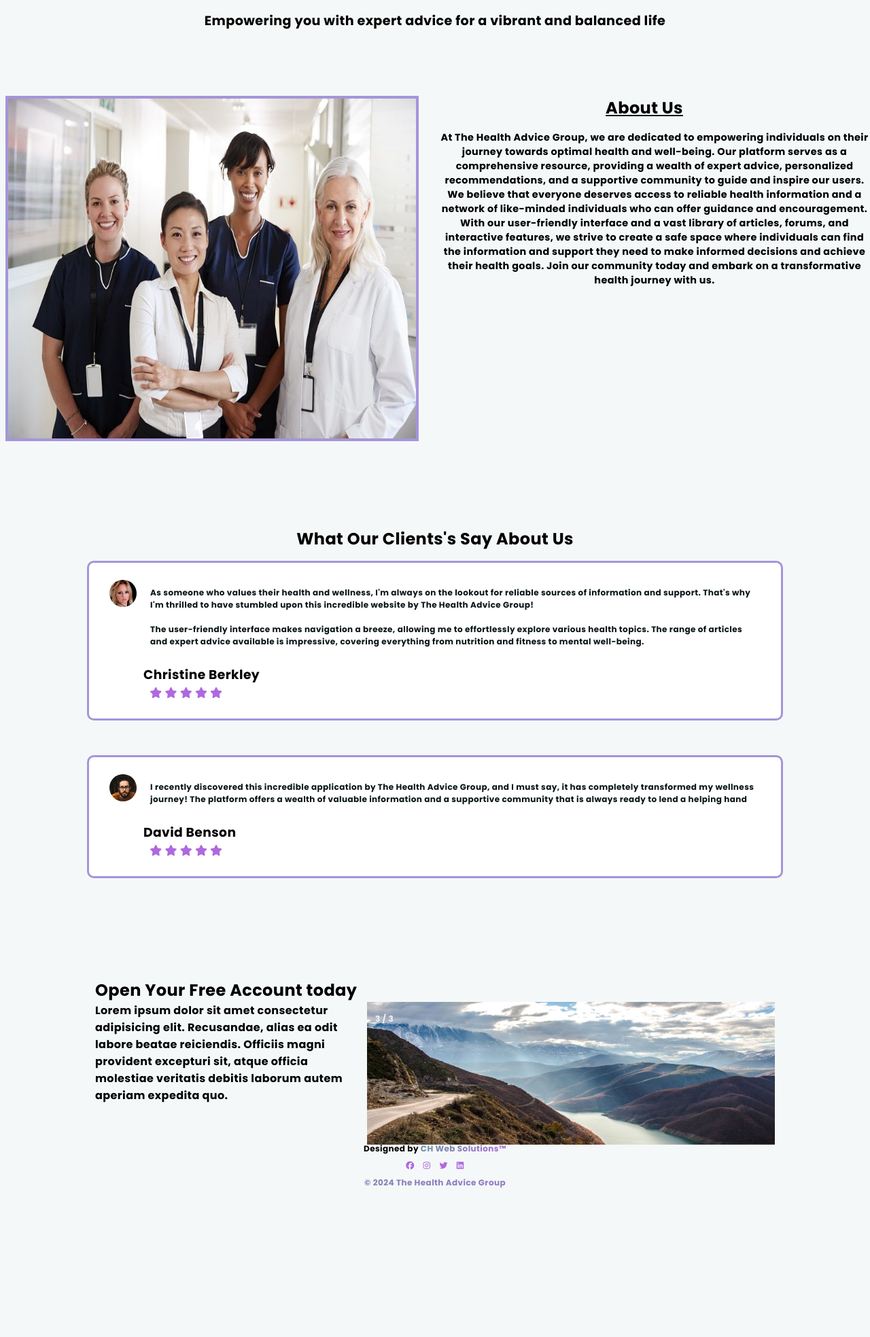
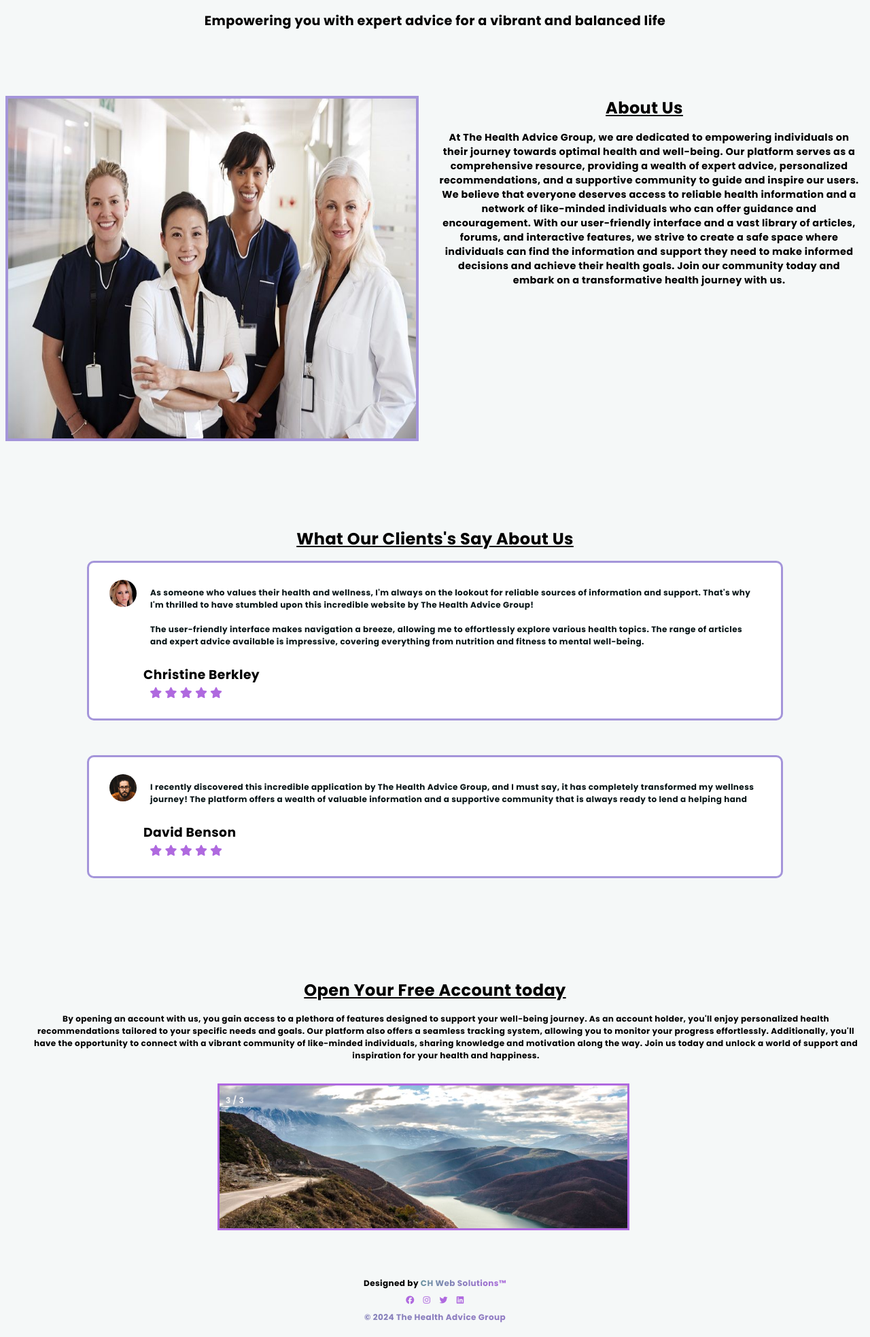
Before and after one commit to CallumhGit/Health-Advice-Group-Task-2, a Flask app: page / in a window 1280 px wide. Shown: the part 179-2146 px from the top of the page at 68% size. Before the commit the page ends 1927 px from the top, so only its background shows below. Run offline with Flask 3, Linux system fonts and the light colour scheme.

Commit message:
fixed account section

```diff
--- a/static/css/indexstyle.css
+++ b/static/css/indexstyle.css
@@ -216,6 +216,7 @@ header .fa {
   text-align: center;
   justify-content: center;
   font-size: 0.9rem;
+  margin-right: 1rem;
 }
 
 .about-col-1 img{
@@ -241,8 +242,9 @@ header .fa {
   text-align: center;
 }
 
-.testimonials h1{
+.testimonials h2{
   padding-bottom:.9375rem ;
+  text-decoration: underline;
 }
 
 .testimonial-col {
@@ -298,12 +300,36 @@ header .fa {
 /*---- Accounts Section --------*/
 
 .slideshow-container {
+  display: flex;
+  left: 25%;
   width: 600px;
   position: relative;
   margin-right: auto;
+  padding-bottom: 40px;
 
 }
 
+.account-heading{
+  padding-bottom: 1rem;
+  text-decoration: underline;
+}
+
+
+.account-col {
+  display: flex;
+  flex-direction: column;
+  flex-basis: 44%;
+  position: relative;
+  margin-bottom: 2rem;
+  text-align: center;
+}
+
+.accountText{
+  font-size: 12px;
+  text-align: center;
+  padding-left: 3rem;
+  margin-right: 1rem;
+}
 
 
 
@@ -334,20 +360,15 @@ header .fa {
   to {opacity: 1}
 }
 
-.account-col{
-  display: flex;
-  flex-basis: 44%;
-}
-
-.accountText{
-  max-width: 400px;
-}
-
 /* On smaller screens, decrease text size */
 @media only screen and (max-width: 300px) {
   .text {font-size: 11px}
 }
 
+.mySlides img{
+  border-style: solid;
+  border-color: var(--accent-color);
+}
 
 
 
--- a/templates/index.html
+++ b/templates/index.html
@@ -19,7 +19,7 @@
         <div class="about-col-1">
             <img src="/static/images/healthcareStaff.jpg" alt="Image of Health Care professionals" class="imgBorder">
             <div>
-              <h2 id="aboutHeading" class="gradient-underline">About Us</h2>
+              <h2 id="aboutHeading" >About Us</h2>
               <p>At The Health Advice Group, we are dedicated to empowering individuals on their journey
                 towards optimal health and well-being.
                 Our platform serves as a comprehensive resource, providing a wealth of expert advice,
@@ -38,7 +38,7 @@
 
 <!---This is the testimonials section, this is where we can display client reviews, this is part of the about us section just seperated for ease of design-->
 <section class='testimonials'>
-    <h1>What Our Clients's Say About Us</h1>
+    <h2>What Our Clients's Say About Us</h2>
     <div class="row">
       <div class="testimonial-col">
         <img src="/static/images/user1.jpg" >
@@ -84,9 +84,17 @@
    <!---This is the accounts section of the page, this will show the benefits of creating an acount with us-->
 
 <section class="accounts-section">
-  <h2>Open Your Free Account today</h2>
   <div class="account-col">
-    <p class="accountText">Lorem ipsum dolor sit amet consectetur adipisicing elit. Recusandae, alias ea odit labore beatae reiciendis. Officiis magni provident excepturi sit, atque officia molestiae veritatis debitis laborum autem aperiam expedita quo.</p>
+    <h2 class="account-heading">Open Your Free Account today</h2>
+    <p class="accountText">By opening an account with us, you gain access to a plethora of
+      features designed to support your well-being journey. As an account holder, you'll enjoy
+      personalized health recommendations tailored to your specific needs and goals. Our platform
+      also offers a seamless tracking system, allowing you to monitor your progress effortlessly.
+      Additionally, you'll have the opportunity to connect with a vibrant community of like-minded
+      individuals, sharing knowledge and motivation along the way.
+      Join us today and unlock a world of support and inspiration for your health and happiness.</p>
+  </div>
+  <div class="account-col">
     <div class="slideshow-container">
       <div class="mySlides fade">
         <div class="numbertext">1 / 3</div>
@@ -103,7 +111,8 @@
         <img src="/static/images/img_mountains_wide.jpg" style="width:100%">
       </div>
       </div>
-    </div>
+  </div>
+
 
   </div>
 
```
